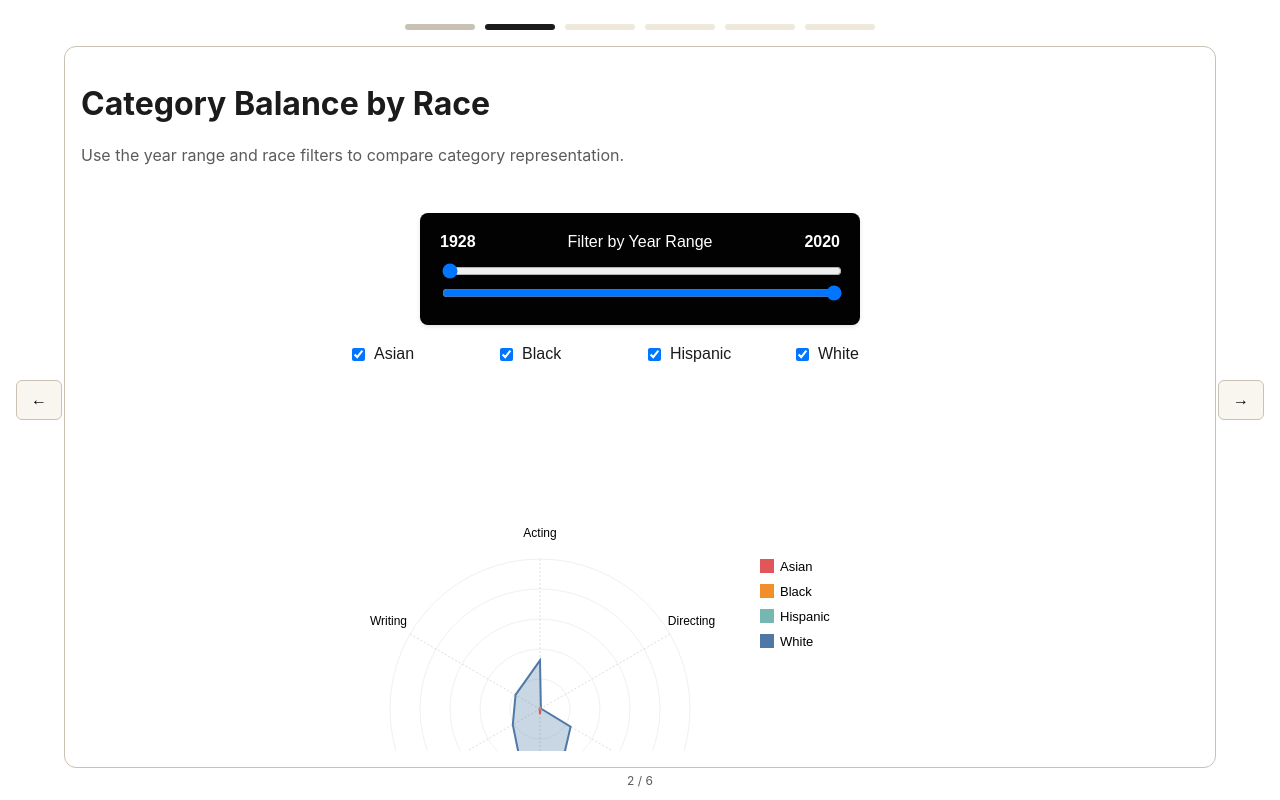
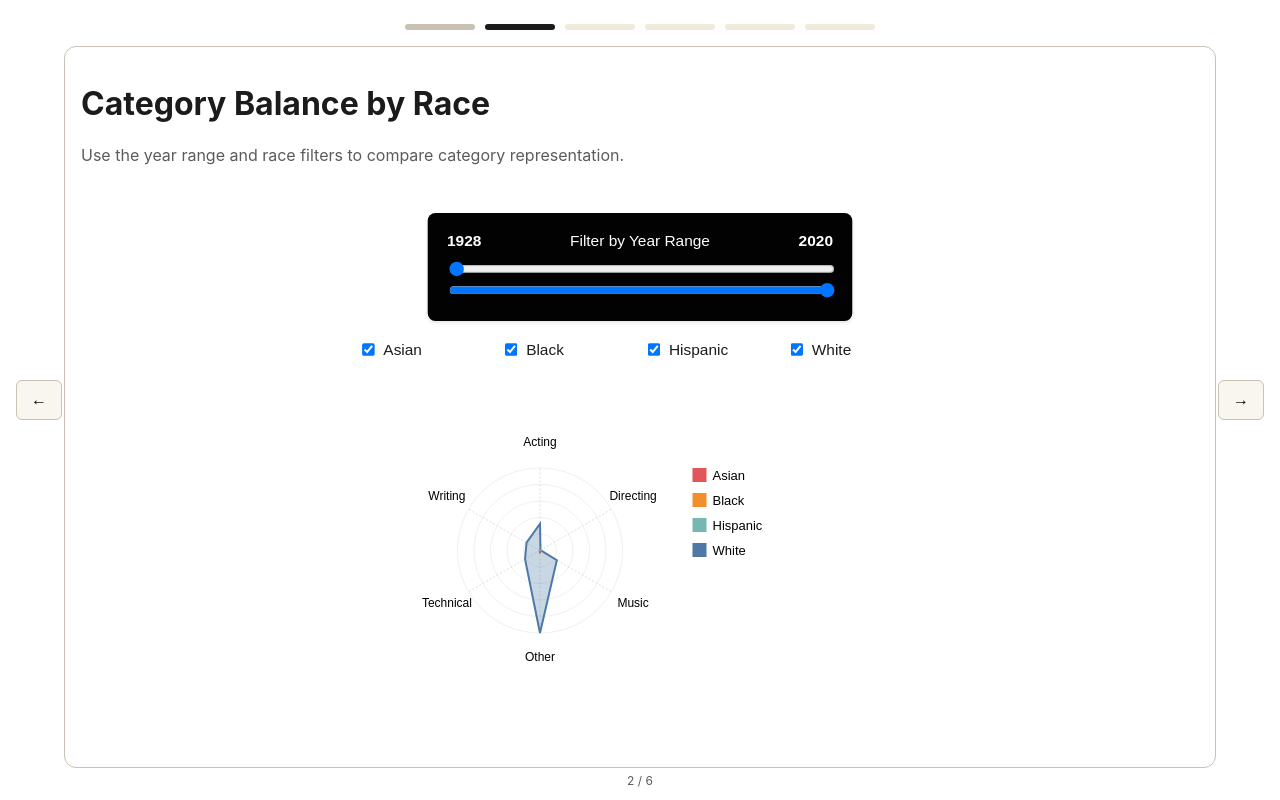
Before and after one commit to rkpindigo/ecs272_final_project, a React (Create React App) app in the folder react-typescript-project/: page / in a window 1280 px wide. Both pictures are taken after a click on the button "Next slide". Built offline with nearby package versions, Linux system fonts and the light colour scheme.

Commit message:
fix: plots adjust to fit within slide and added scrollability

```diff
--- a/react-typescript-project/src/components/TimelineFirsts/TimelineFirsts.css
+++ b/react-typescript-project/src/components/TimelineFirsts/TimelineFirsts.css
@@ -1,8 +1,11 @@
 .tf-wrap {
   background: #faf7f2;
-  min-height: 100vh;
+  height: 100%;
+  min-height: 0;
   padding: 28px 18px 60px;
   font-family: system-ui, -apple-system, Segoe UI, Roboto, Arial, sans-serif;
+  box-sizing: border-box;
+  overflow-y: auto;
 }
 
 .tf-head {
--- a/react-typescript-project/src/components/WhoBenefitsFromProgress/WhoBenefitsFromProgress.css
+++ b/react-typescript-project/src/components/WhoBenefitsFromProgress/WhoBenefitsFromProgress.css
@@ -10,6 +10,11 @@
   color: var(--text);
   background: var(--bg);
   padding: 10px 0 24px;
+  height: 100%;
+  min-height: 0;
+  display: flex;
+  flex-direction: column;
+  box-sizing: border-box;
 }
 
 .wbp__header {
@@ -114,6 +119,18 @@
   border: 1px solid var(--stroke);
   border-radius: 18px;
   box-shadow: var(--shadow);
+}
+
+.wbp__scroll {
+  flex: 1;
+  min-height: 0;
+  overflow-y: hidden;
+  padding-bottom: 18px;
+}
+
+.wbp__scrollInner {
+  width: 100%;
+  transform-origin: top center;
 }
 
 .wbp__matrixWrap {
--- a/react-typescript-project/src/components/WhoBenefitsFromProgress/WhoBenefitsFromProgress.tsx
+++ b/react-typescript-project/src/components/WhoBenefitsFromProgress/WhoBenefitsFromProgress.tsx
@@ -187,6 +187,9 @@ type TooltipState = {
 };
 
 export default function WhoBenefitsFromProgress() {
+  const container_ref = useRef<HTMLDivElement | null>(null);
+  const header_ref = useRef<HTMLDivElement | null>(null);
+  const scroll_ref = useRef<HTMLDivElement | null>(null);
   const [era, setEra] = useState<Era>("pre");
   const [categoryGroup, setCategoryGroup] = useState<string>("All");
 
@@ -196,6 +199,9 @@ export default function WhoBenefitsFromProgress() {
 
   const [selected, setSelected] = useState<HoverKey>(null);
   const [search, setSearch] = useState("");
+  const [scroll_height, set_scroll_height] = useState<number | null>(null);
+  const [scroll_scale, set_scroll_scale] = useState(1);
+  const [scroll_enabled, set_scroll_enabled] = useState(false);
 
   // Tooltip anchored near hovered cell
   const [tooltip, setTooltip] = useState<TooltipState>({
@@ -237,6 +243,34 @@ export default function WhoBenefitsFromProgress() {
       cancelled = true;
     };
   }, []);
+
+  useEffect(() => {
+    if (!container_ref.current) return;
+
+    const observer = new ResizeObserver((entries) => {
+      if (!entries.length) return;
+      const { height } = entries[0].contentRect;
+      if (!height) return;
+      const header_h = header_ref.current
+        ? header_ref.current.getBoundingClientRect().height
+        : 0;
+      const available_h = Math.max(160, Math.floor(height - header_h - 8));
+      set_scroll_height(available_h);
+    });
+
+    observer.observe(container_ref.current);
+    return () => observer.disconnect();
+  }, []);
+
+  useEffect(() => {
+    if (!scroll_ref.current || scroll_height === null) return;
+    const content_h = scroll_ref.current.scrollHeight || 0;
+    if (!content_h) return;
+    const fit = Math.min(1, scroll_height / content_h);
+    const clamped = Math.max(0.85, fit);
+    set_scroll_scale(clamped);
+    set_scroll_enabled(fit < 0.85);
+  }, [scroll_height, winners, era, categoryGroup, selected]);
 
   const filteredWinners = useMemo(() => {
     return winners.filter((w) => {
@@ -352,8 +386,8 @@ export default function WhoBenefitsFromProgress() {
   }
 
   return (
-    <div className="wbp">
-      <div className="wbp__header">
+    <div className="wbp" ref={container_ref}>
+      <div className="wbp__header" ref={header_ref}>
         <h1 className="wbp__title">Who Benefits From Progress?</h1>
         <p className="wbp__subtitle">
           Who gained recognition as the Oscars evolved?
@@ -367,6 +401,26 @@ export default function WhoBenefitsFromProgress() {
         )}
       </div>
 
+      <div
+        className="wbp__scroll"
+        style={
+          scroll_height
+            ? {
+                height: scroll_height,
+                overflowY: scroll_enabled ? "auto" : "hidden",
+              }
+            : undefined
+        }
+      >
+        <div
+          className="wbp__scrollInner"
+          ref={scroll_ref}
+          style={
+            scroll_scale !== 1
+              ? { transform: `scale(${scroll_scale})`, transformOrigin: "top center" }
+              : undefined
+          }
+        >
         <section className="wbp__controls">
           <div className="wbp__controlsRow">
             <div className="wbp__toggle">
@@ -520,5 +574,7 @@ export default function WhoBenefitsFromProgress() {
           </section>
         )}
         </div>
+      </div>
+    </div>
   );
 }
--- a/react-typescript-project/src/components/radarChart.tsx
+++ b/react-typescript-project/src/components/radarChart.tsx
@@ -12,13 +12,13 @@ interface RadarSeries {
   values: number[];
 }
 
-const width = 750;
-const height = 650;
-const margin = 100;
-const radius = Math.min(width - 250, height) / 2 - margin;
+const margin = 90;
 
 export default function RadarChart() {
   const svgRef = useRef<SVGSVGElement | null>(null);
+  const containerRef = useRef<HTMLDivElement | null>(null);
+  const controlsOuterRef = useRef<HTMLDivElement | null>(null);
+  const controlsInnerRef = useRef<HTMLDivElement | null>(null);
 
   // State for raw data and selected range
   const [rawData, setRawData] = useState<CsvRow[]>([]);
@@ -31,6 +31,38 @@ export default function RadarChart() {
   );
 
   const [selectedRaces, setSelectedRaces] = useState<string[]>([]);
+  const [plotSize, setPlotSize] = useState({ width: 820, height: 560 });
+  const [controlsScale, setControlsScale] = useState(1);
+  const [controlsHeight, setControlsHeight] = useState<number | null>(null);
+
+  useEffect(() => {
+    if (!containerRef.current) return;
+
+    const observer = new ResizeObserver((entries) => {
+      if (!entries.length) return;
+      const { width, height } = entries[0].contentRect;
+      if (!width || !height) return;
+      const natural_controls_h = controlsInnerRef.current
+        ? controlsInnerRef.current.scrollHeight
+        : 0;
+      const target_controls_h = natural_controls_h
+        ? Math.min(natural_controls_h, Math.floor(height * 0.32))
+        : 0;
+      const next_scale = natural_controls_h
+        ? Math.max(0.7, Math.min(1, target_controls_h / natural_controls_h))
+        : 1;
+      const applied_controls_h = natural_controls_h
+        ? Math.floor(natural_controls_h * next_scale)
+        : 0;
+      const available_h = Math.max(220, Math.floor(height - applied_controls_h - 8));
+      setPlotSize({ width: Math.floor(width), height: available_h });
+      setControlsScale(next_scale);
+      setControlsHeight(applied_controls_h || null);
+    });
+
+    observer.observe(containerRef.current);
+    return () => observer.disconnect();
+  }, []);
 
 
   // 1. Data Loading with explicit key mapping
@@ -90,6 +122,11 @@ export default function RadarChart() {
 
     const svg = d3.select(svgRef.current);
     svg.selectAll("*").remove();
+
+    const width = plotSize.width;
+    const height = plotSize.height;
+    const radius = Math.min(width - 220, height) / 2 - margin;
+    if (!isFinite(radius) || radius <= 0) return;
 
     const g = svg.append("g")
       .attr("transform", `translate(${(width - 200) / 2}, ${height / 2})`);
@@ -177,10 +214,44 @@ export default function RadarChart() {
         .text(race);
     });
 
-  }, [rawData, yearRange, allCategories, selectedRaces]);
+  }, [rawData, yearRange, allCategories, selectedRaces, plotSize]);
 
   return (
-    <div style={{ display: 'flex', flexDirection: 'column', alignItems: 'center', fontFamily: 'sans-serif', padding: '20px' }}>
+    <div
+      ref={containerRef}
+      style={{
+        display: 'flex',
+        flexDirection: 'column',
+        alignItems: 'center',
+        fontFamily: 'sans-serif',
+        padding: '20px',
+        height: '100%',
+        minHeight: 0,
+        boxSizing: 'border-box',
+      }}
+    >
+      <div
+        ref={controlsOuterRef}
+        style={{
+          width: '100%',
+          height: controlsHeight ?? 'auto',
+          display: 'flex',
+          justifyContent: 'center',
+          alignItems: 'flex-start',
+          overflow: 'hidden',
+        }}
+      >
+        <div
+          ref={controlsInnerRef}
+          style={{
+            display: 'flex',
+            flexDirection: 'column',
+            alignItems: 'center',
+            width: '100%',
+            transform: controlsScale !== 1 ? `scale(${controlsScale})` : undefined,
+            transformOrigin: 'top center',
+          }}
+        >
           <div style={{ background: '#020202', padding: '20px', borderRadius: '8px', marginBottom: '20px', width: '400px', boxShadow: '0 2px 4px rgba(0,0,0,0.1)' }}>
             <div style={{ display: 'flex', justifyContent: 'space-between', marginBottom: '10px' }}>
               <span style={{ fontWeight: 'bold', color: '#ffffff' }}>{yearRange[0]}</span>
@@ -226,7 +297,9 @@ export default function RadarChart() {
               </label>
             ))}
           </div>
-      <svg ref={svgRef} width={width} height={height} />
+        </div>
+      </div>
+      <svg ref={svgRef} width={plotSize.width} height={plotSize.height} />
     </div>
   );
 }
```
Lines whose indentation alone changed are shown as unchanged.
